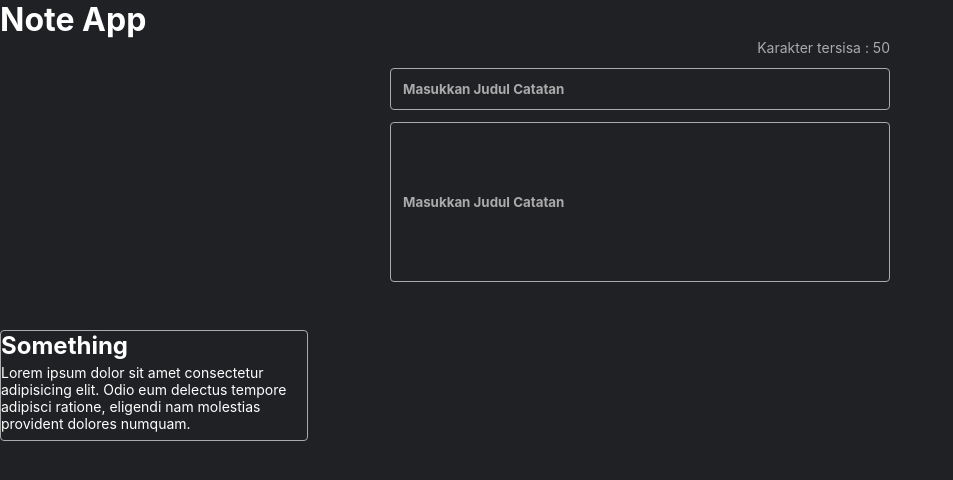
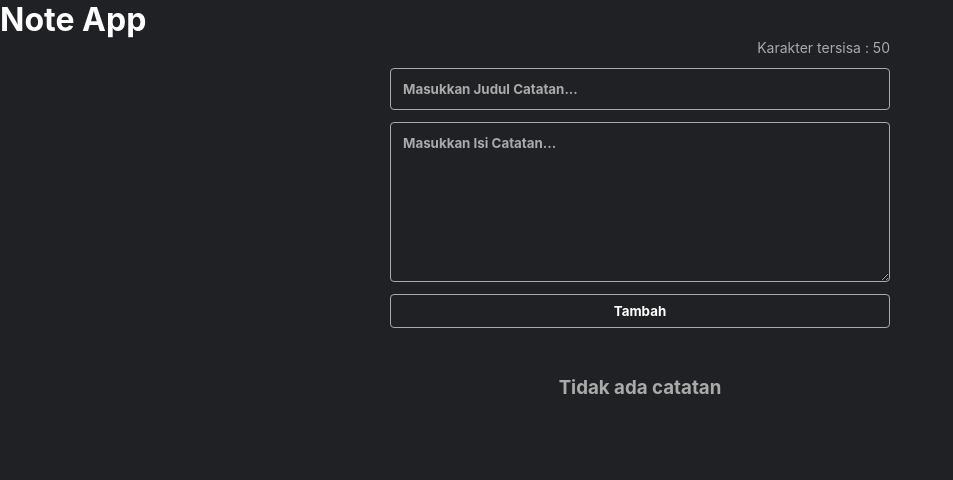
Before and after one commit to gelaws-hub/personal-notes, a React (Vite) app: page / in a window 1280 px wide. Shown: the top 480 px of the page, without its empty margins (0-953 px from the left). Built offline with nearby package versions, Linux system fonts and the light colour scheme.

Commit message:
second iteration

```diff
--- a/src/components/NoteApp.jsx
+++ b/src/components/NoteApp.jsx
@@ -1,15 +1,45 @@
 import React from "react";
 import NoteInput from "./NoteInput";
 import NoteList from "./NoteList";
+import { getInitialData, showFormattedDate } from "../utils";
 
-function NoteApp() {
-  return (
+class NoteApp extends React.Component {
+  constructor(props){
+    super(props)
+
+    this.state = {
+      notes: getInitialData(),
+    }
+    this.onAddNoteHandler = this.onAddNoteHandler.bind(this)
+  }
+
+  onAddNoteHandler = ({title, body}) => {
+    this.setState((prevState) => {
+      return {
+        notes: [
+          ...prevState.notes,
+          {
+            id: + new Date(),
+            title: title,
+            body: body,
+            createdAt: showFormattedDate(new Date())
+          }
+        ]
+      }
+    }
+  )
+  }
+
+  render() {
+   return (
     <>
       <h1 className=".note-app__body">Note App</h1>
-      <NoteInput />
+      <NoteInput addNote={this.onAddNoteHandler}/>
       <NoteList />
     </>
   );
+  }
+
 }
 
 export default NoteApp;
--- a/src/components/NoteInput.jsx
+++ b/src/components/NoteInput.jsx
@@ -3,21 +3,71 @@ import React from "react";
 class NoteInput extends React.Component {
   constructor(props) {
     super(props);
+
+    this.state = {
+      title: "",
+      body: "",
+    }
+    this.onTitleChangeHandler = this.onTitleChangeHandler.bind(this)
+    this.onBodyChangeHandler = this.onBodyChangeHandler.bind(this)
+    this.onSubmitHandler = this.onSubmitHandler.bind(this)
   }
+
+  onTitleChangeHandler(event){
+    const title = event.target.value;
+    const isTitleValid = title.length <= 50;
+
+    this.setState({
+      title: isTitleValid ? title : this.state.title,
+    })
+  }
+
+  onBodyChangeHandler(event){
+    this.setState({
+      body: event.target.value,
+    })
+  }
+
+  onSubmitHandler(event){
+    event.preventDefault()
+    this.props.addNote(this.state)
+
+    //reset form input
+    this.setState(() => {
+      return {
+        title: "",
+        body: "",
+      }
+    })
+  }
+
   render() {
+    const {title} = this.state;
+    const titleLength = title.length;
+    const isTitleValid = titleLength <= 50;
+    const titleLengthRemaining = 50 - titleLength;
+
     return (
       <form className="note-input">
-        <p className="note-input__title__char-limit">Karakter tersisa : 50</p>
-        <input
-          className="note-input__title"
+        <p className="note-input__title__char-limit">
+          Karakter tersisa : {isTitleValid ? titleLengthRemaining : 0}
+        </p>
+        <input //title field
+          className={`note-input__title ${!isTitleValid && 'invalid'}`}
           id="title"
-          placeholder="Masukkan Judul Catatan"
+          placeholder="Masukkan Judul Catatan..."
+          value={this.state.title}
+          onChange={this.onTitleChangeHandler}
+          maxLength={50}
         />
-        <input
+        <textarea //body field
           className="note-input__body"
           id="body"
-          placeholder="Masukkan Judul Catatan"
+          placeholder="Masukkan Isi Catatan..."
+          value={this.state.body}
+          onChange={this.onBodyChangeHandler}
         />
+        <button className="note-input__submit-button" onClick={this.onSubmitHandler} >Tambah</button>
       </form>
     );
   }
--- a/src/components/NoteItem.jsx
+++ b/src/components/NoteItem.jsx
@@ -1,12 +1,15 @@
 import React from "react";
 
-function NoteItem ({ title, body, createdAt, archived }) {
+function NoteItem ({ id, title, body, createdAt, archived, onDelete }) {
     return (
         <div className="note-item">
-            <h2 className="note-item__title">Something</h2>
-            <p className="note-item__body">Lorem ipsum dolor sit amet consectetur adipisicing elit. Odio eum delectus tempore adipisci ratione, eligendi nam molestias provident dolores numquam.</p>
+            <h3 className="note-item__title">{title}</h3>
             <p className="note-item__date">{createdAt}</p>
-            <p className="note-item__archived">{archived}</p>
+            <p className="note-item__body">{body}</p>
+            <div className="note-item__action">
+                <button className="note-item__delete-button" onClick={() => onDelete(id)}>Delete</button>
+                <button className="note-item__archive-button" onClick={() => onArchive()} >Archive</button>
+            </div>
         </div>
     );
 }
--- a/src/components/NoteList.jsx
+++ b/src/components/NoteList.jsx
@@ -1,14 +1,20 @@
 import React from "react";
 import NoteItem from "./NoteItem";
 
-class NoteList extends React.Component {
-    render() {
-        return (
-            <div className="notes-list">
-                <NoteItem />
-            </div>
-        )
+function NoteList({notes, onDelete}) {
+    if(!notes){
+        return <h3 className="notes-list__empty-message"> Tidak ada catatan </h3>
     }
+    return (
+        <div className="notes-list">
+            {notes.map((note) => (
+                <NoteItem {...notes}
+                key={note.id}
+                onDelete={onDelete}
+                id={note.id} />
+            ))}
+        </div>
+    )
 }
 
 export default NoteList;
--- a/src/index.jsx
+++ b/src/index.jsx
@@ -8,7 +8,7 @@ import NoteInput from './components/NoteInput';
 import './styles/style.css';
 import NoteApp from './components/NoteApp';
 
-console.log(showFormattedDate);
+console.log(new Date().toISOString())
 
 const root = createRoot(document.getElementById('root'));
 root.render(<NoteApp />);
```
